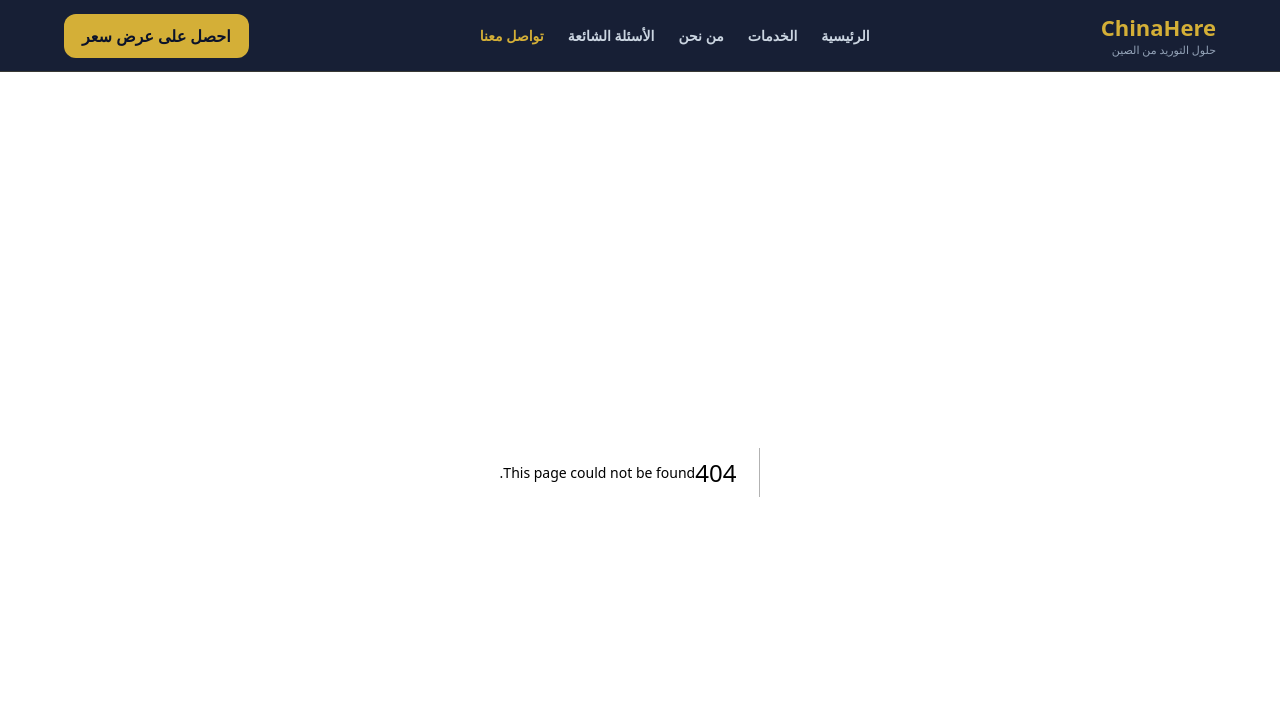
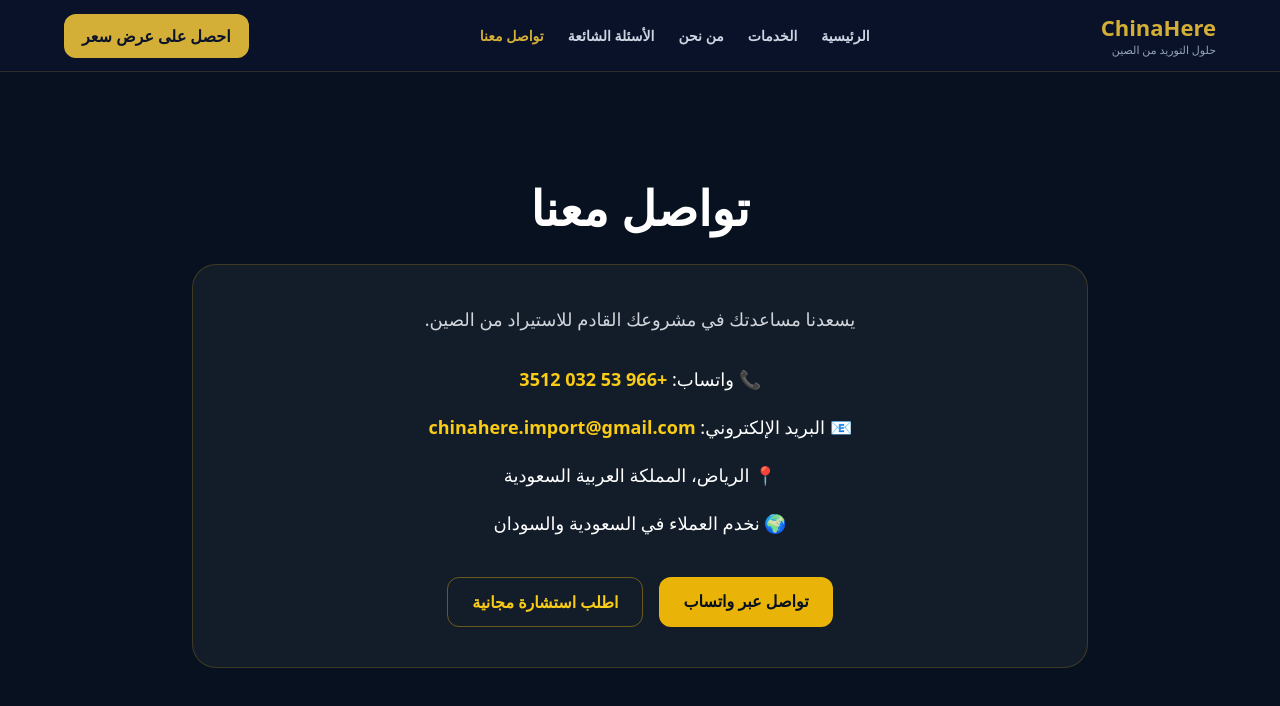
Before and after one commit to chinahere/chinahere-next-real, a Next.js app: page /contact in a window 1280 px wide. Before the commit this address had no page. Shown: the top 706 px of the page. Built offline with nearby package versions, Linux system fonts and the light colour scheme.

Commit message:
add all pages

```diff
--- /dev/null
+++ b/app/about/page.tsx
@@ -0,0 +1,52 @@
+export default function AboutPage() {
+  return (
+    <main className="min-h-screen bg-[#07111f] text-white pt-28 px-6">
+      <div className="max-w-5xl mx-auto">
+
+        <h1 className="text-5xl font-bold text-center mb-8">
+          من نحن
+        </h1>
+
+        <div className="rounded-3xl border border-yellow-500/20 bg-white/5 p-8">
+          <p className="text-lg leading-9 text-gray-300">
+            ChinaHere هي شركة متخصصة في خدمات التوريد والاستيراد من الصين.
+            نساعد الأفراد والشركات في السعودية والسودان على الوصول إلى
+            الموردين المناسبين وفحص المنتجات ومتابعة الشحن حتى وصول الطلب.
+          </p>
+
+          <div className="mt-10 grid md:grid-cols-3 gap-6">
+
+            <div className="bg-white/5 p-6 rounded-2xl">
+              <h3 className="text-yellow-400 font-bold mb-2">
+                رؤيتنا
+              </h3>
+              <p>
+                جعل الاستيراد من الصين أكثر أماناً وسهولة.
+              </p>
+            </div>
+
+            <div className="bg-white/5 p-6 rounded-2xl">
+              <h3 className="text-yellow-400 font-bold mb-2">
+                رسالتنا
+              </h3>
+              <p>
+                تقليل المخاطر وزيادة فرص النجاح لعملائنا.
+              </p>
+            </div>
+
+            <div className="bg-white/5 p-6 rounded-2xl">
+              <h3 className="text-yellow-400 font-bold mb-2">
+                قيمنا
+              </h3>
+              <p>
+                الشفافية والاحترافية والالتزام.
+              </p>
+            </div>
+
+          </div>
+        </div>
+
+      </div>
+    </main>
+  );
+}
--- /dev/null
+++ b/app/contact/page.tsx
@@ -0,0 +1,67 @@
+export default function ContactPage() {
+  return (
+    <main className="min-h-screen bg-[#07111f] text-white pt-28 px-6">
+      <div className="max-w-4xl mx-auto text-center">
+        <h1 className="text-5xl font-bold mb-8">
+          تواصل معنا
+        </h1>
+
+        <div className="bg-white/5 border border-yellow-500/20 rounded-3xl p-10">
+          <p className="text-lg text-gray-300 mb-8">
+            يسعدنا مساعدتك في مشروعك القادم للاستيراد من الصين.
+          </p>
+
+          <div className="space-y-5 text-lg">
+            <p>
+              📞 واتساب:{" "}
+              <a
+                href="https://wa.me/966530323512"
+                target="_blank"
+                rel="noopener noreferrer"
+                className="text-yellow-400 font-bold hover:underline"
+              >
+                +966 53 032 3512
+              </a>
+            </p>
+
+            <p>
+              📧 البريد الإلكتروني:{" "}
+              <a
+                href="mailto:chinahere.import@gmail.com"
+                className="text-yellow-400 font-bold hover:underline"
+              >
+                chinahere.import@gmail.com
+              </a>
+            </p>
+
+            <p>
+              📍 الرياض، المملكة العربية السعودية
+            </p>
+
+            <p>
+              🌍 نخدم العملاء في السعودية والسودان
+            </p>
+          </div>
+
+          <div className="mt-10 flex flex-col sm:flex-row gap-4 justify-center">
+            <a
+              href="https://wa.me/966530323512"
+              target="_blank"
+              rel="noopener noreferrer"
+              className="bg-yellow-500 text-[#07111f] font-bold px-6 py-3 rounded-xl"
+            >
+              تواصل عبر واتساب
+            </a>
+
+            <a
+              href="/#form"
+              className="border border-yellow-500/40 text-yellow-400 font-bold px-6 py-3 rounded-xl"
+            >
+              اطلب استشارة مجانية
+            </a>
+          </div>
+        </div>
+      </div>
+    </main>
+  );
+}
--- /dev/null
+++ b/app/faq/page.tsx
@@ -0,0 +1,44 @@
+export default function FAQPage() {
+  const faqs = [
+    {
+      q: "هل أحتاج للسفر إلى الصين؟",
+      a: "لا، يمكننا مساعدتك في البحث عن الموردين والتفاوض وترتيب الفحص والشحن دون الحاجة للسفر.",
+    },
+    {
+      q: "هل تنصحون بالبدء بكميات كبيرة؟",
+      a: "لا، ننصح دائماً بالبدء بعينات أو كمية صغيرة قبل الدخول في طلبات كبيرة.",
+    },
+    {
+      q: "هل تقومون بفحص المنتجات؟",
+      a: "نعم، يمكن ترتيب فحص للمنتجات قبل الشحن حسب نوع المنتج واحتياج العميل.",
+    },
+    {
+      q: "هل تعملون مع السعودية والسودان؟",
+      a: "نعم، نركز حالياً على مساعدة العملاء في السعودية والسودان.",
+    },
+  ];
+
+  return (
+    <main className="min-h-screen bg-[#07111f] text-white pt-28 px-6">
+      <div className="max-w-5xl mx-auto">
+        <h1 className="text-5xl font-bold text-center mb-10">
+          الأسئلة الشائعة
+        </h1>
+
+        <div className="space-y-6">
+          {faqs.map((faq, index) => (
+            <div
+              key={index}
+              className="bg-white/5 border border-yellow-500/20 rounded-2xl p-6"
+            >
+              <h3 className="text-yellow-400 font-bold text-xl mb-3">
+                {faq.q}
+              </h3>
+              <p className="text-gray-300 leading-8">{faq.a}</p>
+            </div>
+          ))}
+        </div>
+      </div>
+    </main>
+  );
+}
--- /dev/null
+++ b/app/services/page.tsx
@@ -0,0 +1,41 @@
+export default function ServicesPage() {
+  const services = [
+    "البحث عن الموردين المعتمدين",
+    "التفاوض على الأسعار والشروط",
+    "فحص المصانع والمنتجات",
+    "تنسيق الشحن والتخليص",
+    "متابعة الطلب حتى التسليم",
+    "استشارات الاستيراد من الصين"
+  ];
+
+  return (
+    <main className="min-h-screen bg-[#07111f] text-white pt-28 px-6">
+      <div className="max-w-6xl mx-auto">
+        <h1 className="text-5xl font-bold mb-4 text-center">
+          خدماتنا
+        </h1>
+
+        <p className="text-center text-gray-300 mb-12">
+          نقدم حلول استيراد متكاملة من الصين إلى السعودية والسودان
+        </p>
+
+        <div className="grid md:grid-cols-2 lg:grid-cols-3 gap-6">
+          {services.map((service, index) => (
+            <div
+              key={index}
+              className="rounded-2xl border border-yellow-500/20 bg-white/5 p-6"
+            >
+              <h3 className="text-xl font-bold text-yellow-400 mb-3">
+                {service}
+              </h3>
+
+              <p className="text-gray-300">
+                خدمة احترافية تساعدك على تقليل المخاطر وتحسين جودة الاستيراد.
+              </p>
+            </div>
+          ))}
+        </div>
+      </div>
+    </main>
+  );
+}
```
